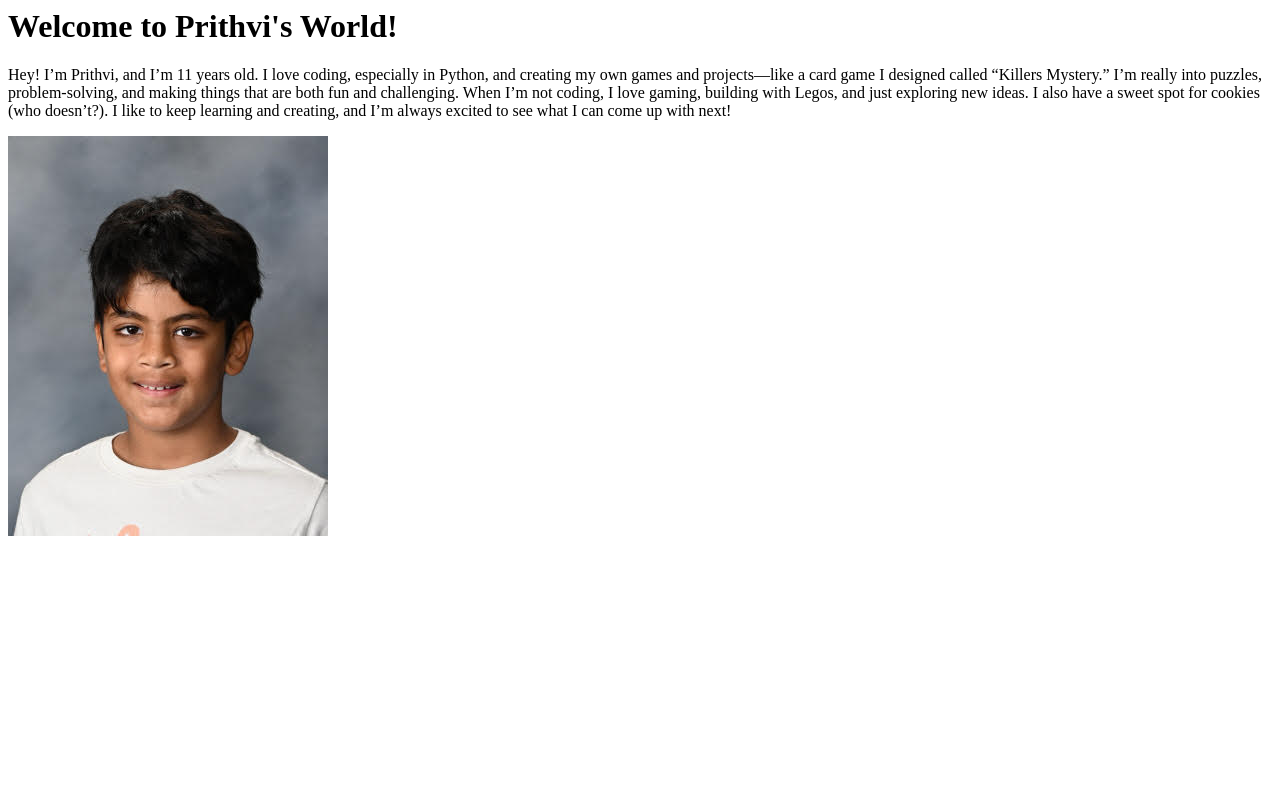
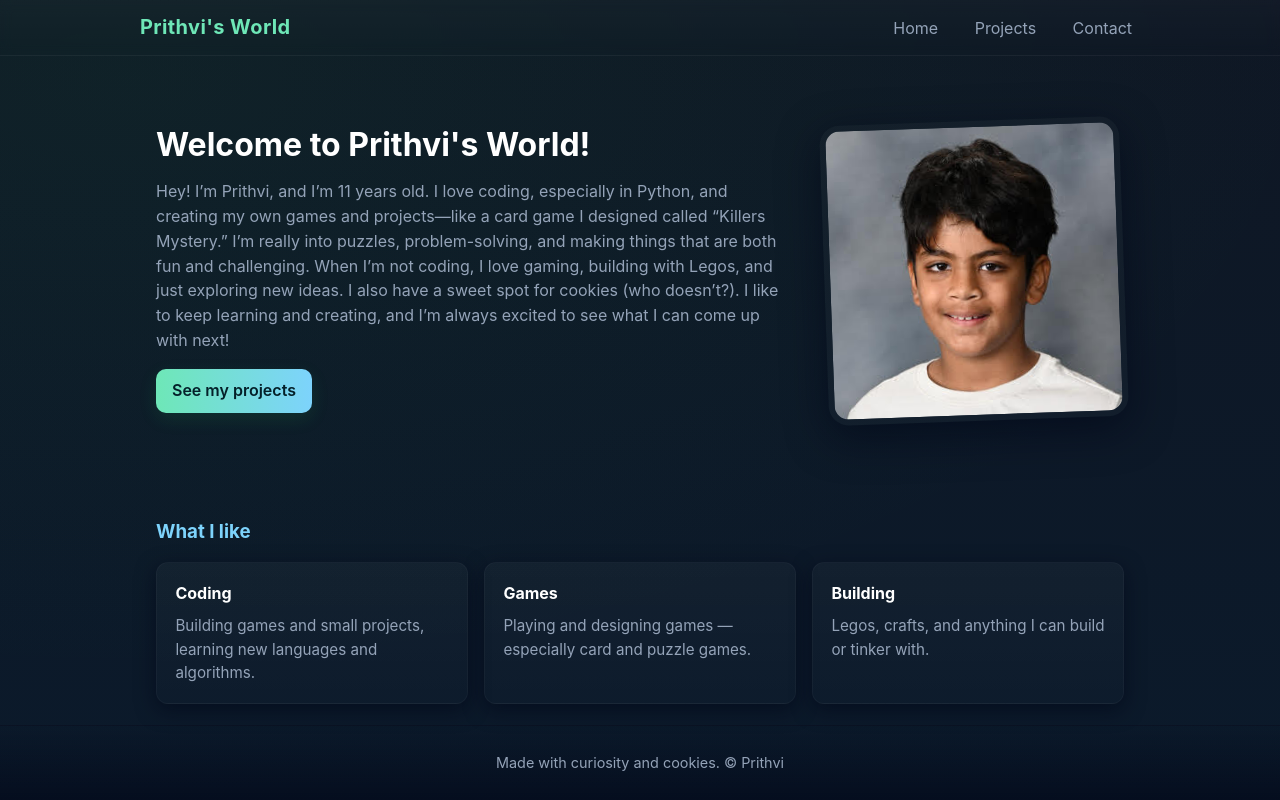
Before and after one commit to prithxgamer/my-website, a plain HTML site: page index.html in a window 1280 px wide. Drawn offline with Linux system fonts and the light colour scheme.

Commit message:
added css

```diff
--- a/index.html
+++ b/index.html
@@ -1,11 +1,58 @@
-<!DOCTYPE>
-<html>
+<!DOCTYPE html>
+<html lang="en">
     <head>
+        <meta charset="utf-8">
+        <meta name="viewport" content="width=device-width, initial-scale=1">
+        <title>Prithvi's World</title>
         <link href="style.css" rel="stylesheet" type="text/css">
     </head>
     <body>
-        <h1>Welcome to Prithvi's World!</h1>
-        <p>Hey! I’m Prithvi, and I’m 11 years old. I love coding, especially in Python, and creating my own games and projects—like a card game I designed called “Killers Mystery.” I’m really into puzzles, problem-solving, and making things that are both fun and challenging. When I’m not coding, I love gaming, building with Legos, and just exploring new ideas. I also have a sweet spot for cookies (who doesn’t?). I like to keep learning and creating, and I’m always excited to see what I can come up with next!</p>
-        <img src="images/my-pic.jpg" alt="Picture of Prithvi">
+        <header class="site-header">
+            <div class="container header-inner">
+                <h1 class="site-title">Prithvi's World</h1>
+                <nav class="site-nav" aria-label="Main navigation">
+                    <a href="#">Home</a>
+                    <a href="#">Projects</a>
+                    <a href="#">Contact</a>
+                </nav>
+            </div>
+        </header>
+
+        <main class="container">
+            <section class="hero">
+                <div class="hero-text">
+                    <h2>Welcome to Prithvi's World!</h2>
+                    <p>Hey! I’m Prithvi, and I’m 11 years old. I love coding, especially in Python, and creating my own games and projects—like a card game I designed called “Killers Mystery.” I’m really into puzzles, problem-solving, and making things that are both fun and challenging. When I’m not coding, I love gaming, building with Legos, and just exploring new ideas. I also have a sweet spot for cookies (who doesn’t?). I like to keep learning and creating, and I’m always excited to see what I can come up with next!</p>
+                    <p><a class="btn" href="#">See my projects</a></p>
+                </div>
+                <div class="hero-image">
+                    <img src="images/my-pic.jpg" alt="Picture of Prithvi">
+                </div>
+            </section>
+
+            <section class="features">
+                <h3>What I like</h3>
+                <div class="cards">
+                    <article class="card">
+                        <h4>Coding</h4>
+                        <p>Building games and small projects, learning new languages and algorithms.</p>
+                    </article>
+                    <article class="card">
+                        <h4>Games</h4>
+                        <p>Playing and designing games — especially card and puzzle games.</p>
+                    </article>
+                    <article class="card">
+                        <h4>Building</h4>
+                        <p>Legos, crafts, and anything I can build or tinker with.</p>
+                    </article>
+                </div>
+            </section>
+        </main>
+
+        <footer class="site-footer">
+            <div class="container">
+                <p>Made with curiosity and cookies. © Prithvi</p>
+            </div>
+        </footer>
     </body>
 </html>
--- a/style.css
+++ b/style.css
@@ -0,0 +1,91 @@
+:root{
+	--bg-1: #0f1724; /* deep navy */
+	--bg-2: #0b1a2b; /* slightly lighter */
+	--accent: #6ee7b7; /* mint */
+	--accent-2: #7dd3fc; /* light blue */
+	--muted: #94a3b8;
+	--card: rgba(255,255,255,0.03);
+	--glass: rgba(255,255,255,0.04);
+	--radius: 14px;
+	--max-width: 1000px;
+}
+
+/* Reset & base */
+*{box-sizing:border-box}
+html,body{height:100%}
+body{
+	margin:0;
+	font-family: Inter, ui-sans-serif, system-ui, -apple-system, "Segoe UI", Roboto, "Helvetica Neue", Arial;
+	color: #e6eef6;
+	background: radial-gradient(1200px 600px at 10% 10%, rgba(34,197,94,0.06), transparent), linear-gradient(180deg,var(--bg-1),var(--bg-2));
+	-webkit-font-smoothing:antialiased;
+	-moz-osx-font-smoothing:grayscale;
+	line-height:1.55;
+	padding-bottom:64px;
+}
+
+.container{max-width:var(--max-width);margin:0 auto;padding:1rem}
+
+/* Header */
+.site-header{backdrop-filter: blur(6px);background:linear-gradient(180deg, rgba(255,255,255,0.02), transparent);border-bottom:1px solid rgba(255,255,255,0.03)}
+.header-inner{display:flex;align-items:center;justify-content:space-between;padding:0.75rem 0}
+.site-title{font-size:1.25rem;margin:0;color:var(--accent);letter-spacing:0.4px}
+.site-nav a{color:var(--muted);text-decoration:none;margin-left:1rem;padding:0.35rem 0.5rem;border-radius:8px;transition:all .18s}
+.site-nav a:hover,.site-nav a:focus{color:var(--accent-2);background:rgba(125,211,252,0.06);outline:none}
+
+/* Hero */
+.hero{display:grid;grid-template-columns:1fr 300px;gap:2rem;align-items:center;padding:3rem 0}
+.hero-text h2{font-size:2rem;margin:0 0 0.6rem;color:#ffffff}
+.hero-text p{color:var(--muted);font-size:1rem;margin:0 0 1rem}
+.btn{display:inline-block;padding:0.6rem 1rem;background:linear-gradient(90deg,var(--accent),var(--accent-2));color:#042029;border-radius:10px;font-weight:600;text-decoration:none;box-shadow:0 6px 18px rgba(34,197,94,0.12);transition:transform .14s ease,box-shadow .14s}
+.btn:hover{transform:translateY(-3px);box-shadow:0 10px 30px rgba(34,197,94,0.16)}
+
+.hero-image{justify-self:end}
+.hero-image img{width:300px;height:300px;object-fit:cover;border-radius:20px;box-shadow:0 12px 40px rgba(2,6,23,0.6);border:6px solid rgba(255,255,255,0.02);transform:rotate(-2deg);transition:transform .4s,filter .3s}
+.hero-image img:hover{transform:rotate(0deg) scale(1.02);filter:brightness(1.03)}
+
+/* Cards / Features */
+.features{margin-top:2.5rem}
+.features h3{margin:0 0 1rem;color:var(--accent-2)}
+.cards{display:grid;grid-template-columns:repeat(3,1fr);gap:1rem}
+.card{background:linear-gradient(180deg,var(--card), rgba(255,255,255,0.01));padding:1.15rem;border-radius:12px;border:1px solid rgba(255,255,255,0.03);box-shadow:0 6px 20px rgba(2,6,23,0.6)}
+.card h4{margin:0 0 0.5rem;color:#fff}
+.card p{margin:0;color:var(--muted);font-size:0.95rem}
+
+/* Footer */
+.site-footer{position:fixed;left:0;right:0;bottom:0;padding:0.6rem 0;background:linear-gradient(180deg, transparent, rgba(2,6,23,0.6));border-top:1px solid rgba(255,255,255,0.02)}
+.site-footer p{margin:0;text-align:center;color:var(--muted);font-size:0.9rem}
+
+/* Accessibility focus states */
+a:focus{outline:3px solid rgba(125,211,252,0.18);outline-offset:3px}
+
+/* Responsive */
+@media (max-width: 900px){
+	.hero{grid-template-columns:1fr 220px}
+	.hero-image img{width:220px;height:220px}
+	.cards{grid-template-columns:repeat(2,1fr)}
+}
+
+@media (max-width: 680px){
+	.header-inner{flex-direction:column;align-items:flex-start;gap:0.5rem}
+	.hero{grid-template-columns:1fr;grid-auto-rows:auto;text-align:left;padding:2rem 0}
+	.hero-image{justify-self:start}
+	.hero-image img{width:160px;height:160px;border-radius:50%}
+	.cards{grid-template-columns:1fr}
+	.site-footer{position:static;margin-top:2rem}
+}
+
+@media (prefers-reduced-motion: reduce){
+	*{transition:none!important}
+}
+
+/* Small print and print-friendly tweaks */
+@media print{
+	body{background:white;color:black}
+	.site-footer,.site-nav,.btn{display:none}
+}
+
+/* Utility */
+.sr-only{position:absolute;width:1px;height:1px;padding:0;margin:-1px;overflow:hidden;clip:rect(0,0,0,0);white-space:nowrap;border:0}
+
+/* End of stylesheet */
```
